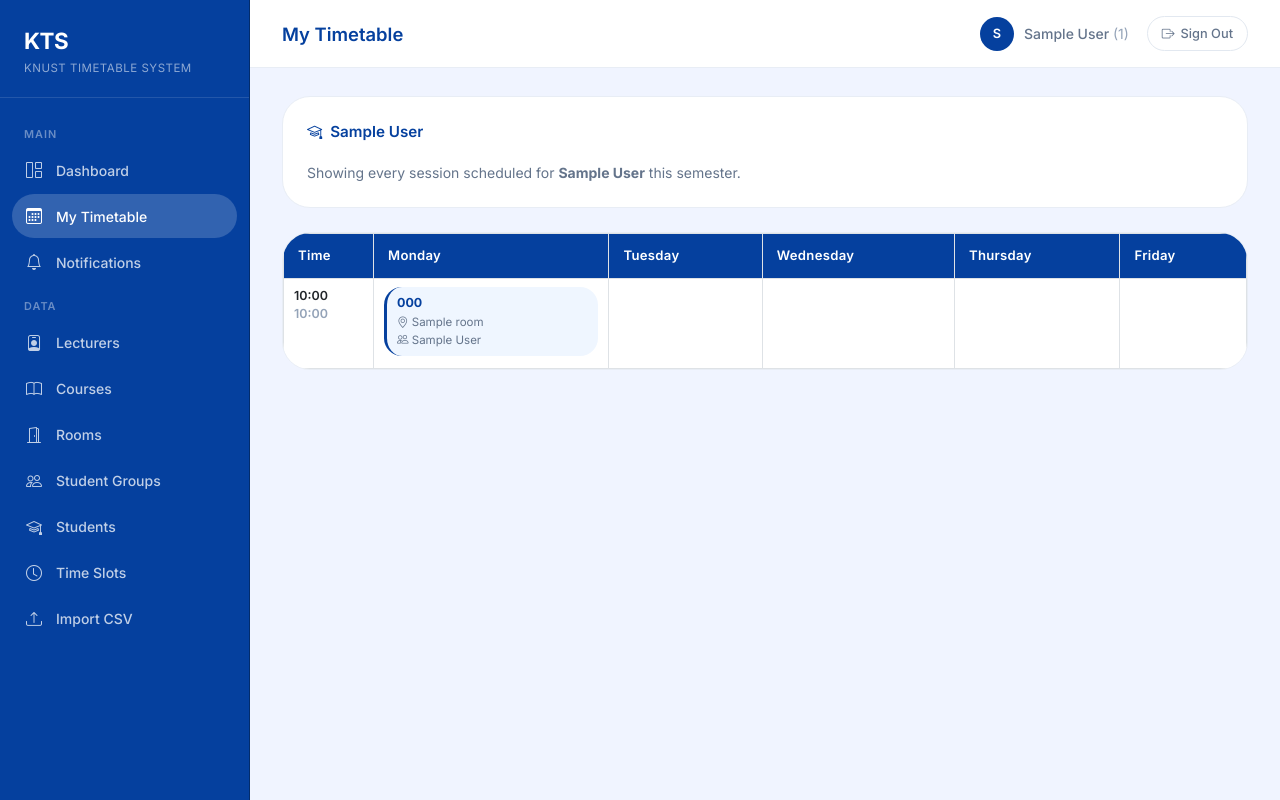
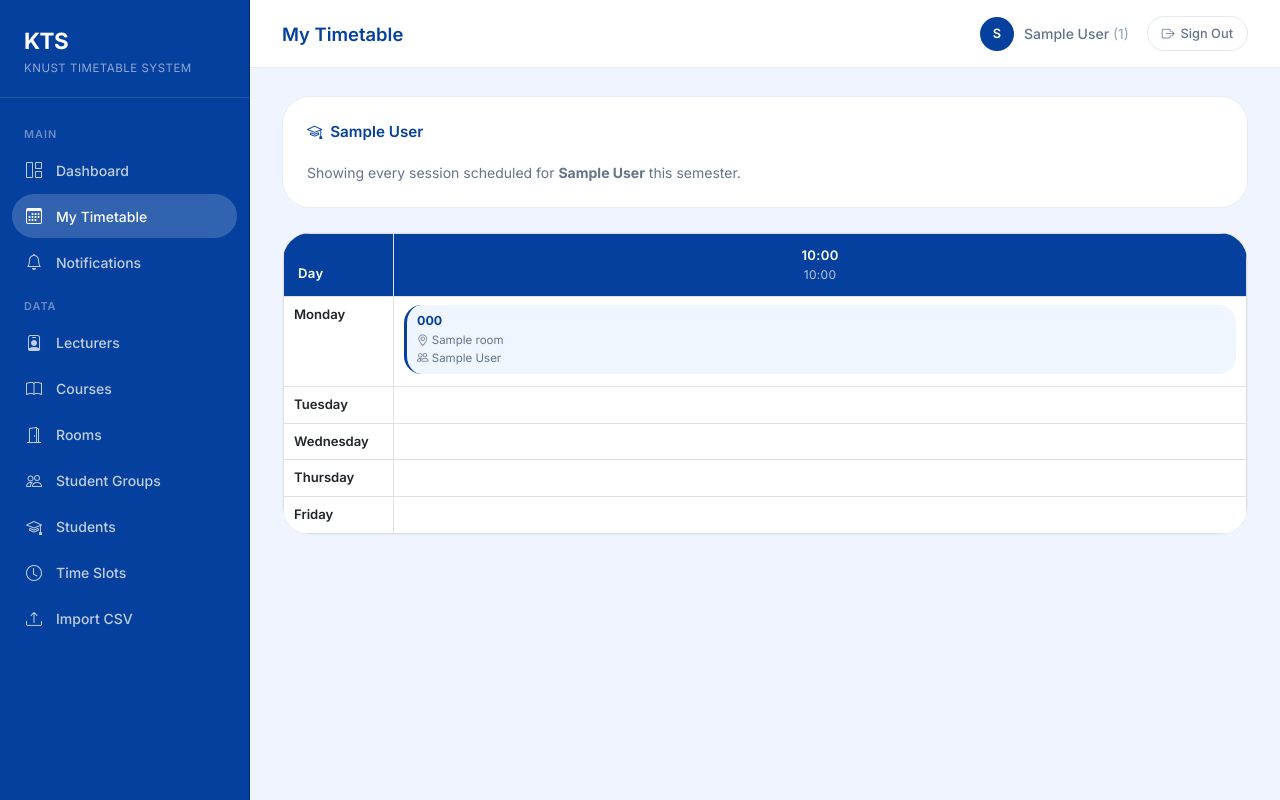
Before and after one commit to ChristaHaizel/KTS, a Django app: page /timetable/ in a window 1280 px wide. Run offline with Django 5.2, Linux system fonts and the light colour scheme; a user stored in the database is signed in; tables that the repository leaves empty hold one stand-in row (values such as "Sample post"); data that the repository does not hold is empty; some libraries are stand-ins or nearby versions.

Commit message:
Turn the timetable so times run across the top and days down the side
The grid is transposed: one row per weekday, one column per distinct period.
The header carries each period's start above its end, and the day sits in the
left column.

The grouping that made it a grid rather than a diagonal staircase is unchanged
- entries are still placed by period rather than by TimeSlot row - so this is
a change of axis, not of the fix underneath it.

The empty state now names the actual cause. A timetable with no entries but
some time slots draws an empty grid, which is correct and readable; only
having no time slots at all leaves nothing to draw, and that is what the
message says.

The custom get_item filter existed solely to look a day up in a dictionary
from the old header row, and nothing needs it now. Removing it also removes
default_if_none from the same module, which shadowed the filter of that name
that Django already ships - unused, but the kind of thing that misleads
whoever reads it next.

The grid test asserted the old shape and would have passed the transpose
either way, since five days and four periods both count. It now checks the
axes by name, that the rows are the weekdays in order, that the columns are in
time order, and that each entry sits in the cell matching its own day and
start time.

```diff
--- a/scheduler/templates/scheduler/base.html
+++ b/scheduler/templates/scheduler/base.html
@@ -378,14 +378,23 @@
         }
         .timetable-table td { padding: var(--sp-2) 10px; vertical-align: top; }
         .timetable-table tr:hover td { background: var(--surface-sunken); }
-        .time-cell {
-            font-size: 0.78rem;
+        /* Times run across the top, days down the side. */
+        .period-heading { white-space: nowrap; text-align: center; }
+        .period-heading-end {
+            display: block;
+            font-weight: 400;
+            opacity: 0.7;
+            font-size: 0.75rem;
+        }
+        .day-heading { width: 110px; }
+        .day-cell {
+            font-size: 0.82rem;
             font-weight: 600;
             color: var(--ink-muted);
             white-space: nowrap;
-            width: 90px;
+            width: 110px;
+            vertical-align: middle;
         }
-        .time-cell-end { color: var(--ink-faint); }
         .entry-pill {
             background: var(--kts-blue-tint);
             border-left: 3px solid var(--kts-blue);
--- a/scheduler/templates/scheduler/timetable.html
+++ b/scheduler/templates/scheduler/timetable.html
@@ -1,5 +1,4 @@
 {% extends 'scheduler/base.html' %}
-{% load scheduler_tags %}
 {% block title %}Timetable - KTS{% endblock %}
 {% block page_title %}{% if student %}My Timetable{% else %}Timetable View{% endif %}{% endblock %}
 {% block content %}
@@ -52,19 +51,19 @@
         <table class="table table-bordered mb-0 timetable-table">
             <thead>
                 <tr>
-                    <th style="width:90px;">Time</th>
-                    {% for day in days %}
-                        <th>{{ day_names|get_item:day }}</th>
+                    <th class="day-heading">Day</th>
+                    {% for period in periods %}
+                        <th class="period-heading">
+                            {{ period.start|time:"H:i" }}
+                            <span class="period-heading-end">{{ period.end|time:"H:i" }}</span>
+                        </th>
                     {% endfor %}
                 </tr>
             </thead>
             <tbody>
                 {% for row in grid %}
                 <tr>
-                    <td class="time-cell">
-                        {{ row.start|time:"H:i" }}<br>
-                        <span class="time-cell-end">{{ row.end|time:"H:i" }}</span>
-                    </td>
+                    <td class="day-cell">{{ row.day_name }}</td>
                     {% for cell in row.cells %}
                     <td>
                         {% for entry in cell %}
@@ -79,14 +78,15 @@
                     </td>
                     {% endfor %}
                 </tr>
-                {% empty %}
+                {% endfor %}
+                {% if not periods %}
                 <tr>
                     <td colspan="6" class="text-center py-5 text-muted">
                         <i class="bi bi-calendar-x empty-inline-icon"></i>
-                        No timetable entries yet. Use Generate to create one.
+                        No time slots yet, so there is no grid to draw. Add some, then Generate.
                     </td>
                 </tr>
-                {% endfor %}
+                {% endif %}
             </tbody>
         </table>
     </div>
--- a/scheduler/templatetags/scheduler_tags.py
+++ /dev/null
@@ -1,13 +0,0 @@
-from django import template
-
-register = template.Library()
-
-@register.filter
-def get_item(dictionary, key):
-    if isinstance(dictionary, dict):
-        return dictionary.get(key)
-    return None
-
-@register.filter
-def default_if_none(value, default):
-    return value if value is not None else default
--- a/scheduler/views.py
+++ b/scheduler/views.py
@@ -138,26 +138,32 @@ def timetable_view(request):
         if lecturer_filter:
             entries = entries.filter(course__lecturer__id=lecturer_filter)
 
-    # Rows are distinct periods (start/end times); days are the columns. A TimeSlot
-    # already carries its own day, so one row per TimeSlot would render a diagonal
-    # staircase where only one day column per row could ever be filled.
-    periods = (TimeSlot.objects
-               .values_list('start_time', 'end_time')
-               .distinct()
-               .order_by('start_time'))
+    # One row per day, one column per distinct period. A TimeSlot carries its
+    # own day, so a row per TimeSlot would render a diagonal staircase in which
+    # only one cell per row could ever be filled; grouping by period collapses
+    # that into a real grid.
+    periods = list(TimeSlot.objects
+                   .values_list('start_time', 'end_time')
+                   .distinct()
+                   .order_by('start_time'))
 
-    grid = {(start, end): {d: [] for d in days} for start, end in periods}
+    grid = {d: {p: [] for p in periods} for d in days}
     for entry in entries:
-        key = (entry.timeslot.start_time, entry.timeslot.end_time)
-        if key in grid:
-            grid[key][entry.timeslot.day].append(entry)
+        period = (entry.timeslot.start_time, entry.timeslot.end_time)
+        if entry.timeslot.day in grid and period in grid[entry.timeslot.day]:
+            grid[entry.timeslot.day][period].append(entry)
 
     context = {
         'days': days,
         'day_names': day_names,
+        'periods': [{'start': s, 'end': e} for s, e in periods],
         'grid': [
-            {'start': s, 'end': e, 'cells': [grid[(s, e)][d] for d in days]}
-            for s, e in periods
+            {
+                'day': day,
+                'day_name': day_names[day],
+                'cells': [grid[day][p] for p in periods],
+            }
+            for day in days
         ],
         # Students get no filter controls: the grid is already theirs, and the
         # dropdowns would list every group and every member of staff.
```
Also changed, not shown: scheduler/tests.py (+34 -4 lines), scheduler/templatetags/__init__.py (deleted).
